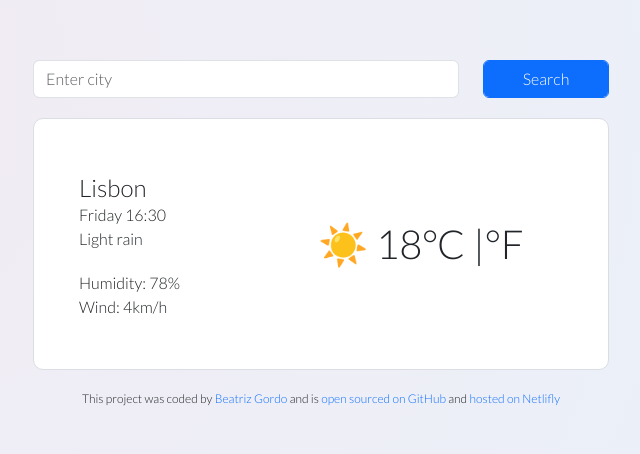
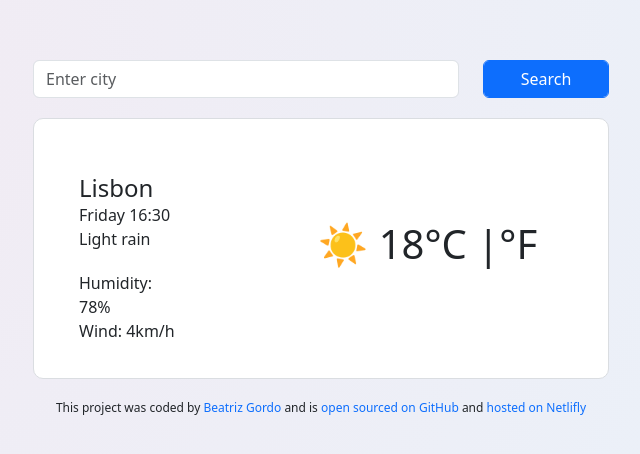
Before and after one commit to beatrizpmgordo/react-weather-app, a React (Create React App) app: page / in a window 1280 px wide. Shown: the top 454 px of the page, without its empty margins (319-959 px from the left). Built offline with nearby package versions, Linux system fonts and the light colour scheme.

Commit message:
Added Boostrap

```diff
--- a/package.json
+++ b/package.json
@@ -6,6 +6,7 @@
     "@testing-library/jest-dom": "^5.17.0",
     "@testing-library/react": "^13.4.0",
     "@testing-library/user-event": "^13.5.0",
+    "bootstrap": "^5.3.3",
     "react": "^18.3.1",
     "react-dom": "^18.3.1",
     "react-scripts": "5.0.1",
--- a/public/index.html
+++ b/public/index.html
@@ -9,12 +9,6 @@
     <meta
       name="description"
       content="Weather Application"
-    />
-    <link
-      href="https://cdn.jsdelivr.net/npm/bootstrap@5.3.2/dist/css/bootstrap.min.css"
-      rel="stylesheet"
-      integrity="sha384-T3c6CoIi6uLrA9TneNEoa7RxnatzjcDSCmG1MXxSR1GAsXEV/Dwwykc2MPK8M2HN"
-      crossorigin="anonymous"
     />
     <link
       rel="preconnect"
@@ -41,8 +35,6 @@
   </head>
   <body>
     <noscript>You need to enable JavaScript to run this app.</noscript>
-    <div class="container">
-      <div id="root"></div>
-    </div>
+    <div id="root"></div>
   </body>
 </html>
--- a/public/style.css
+++ b/public/style.css
@@ -7,8 +7,3 @@
     rgb(234, 241, 249) 90.1%
   );
 }
-
-.container {
-  margin: 60px auto;
-  max-width: 600px;
-}
--- a/src/App.css
+++ b/src/App.css
@@ -1,3 +1,8 @@
+.container {
+  margin: 60px auto;
+  max-width: 600px;
+}
+
 .weather-app {
   border: 1px solid #dadde1;
   padding: 15px;
--- a/src/App.js
+++ b/src/App.js
@@ -9,6 +9,7 @@
 function App() {
   return (
     <div className="App">
+      <div className="container">
         <Search />
         <div className="weather-app">
           <div className="row">
@@ -23,6 +24,7 @@
         </div>
         <Footer />
       </div>
+    </div>
   );
 }
 
--- a/src/index.js
+++ b/src/index.js
@@ -1,5 +1,6 @@
 import React from "react";
 import ReactDOM from "react-dom/client";
+import "bootstrap/dist/css/bootstrap.css";
 import App from "./App";
 import reportWebVitals from "./reportWebVitals";
 
```
Also changed, not shown: 1 other file (tests, documents, lock files or other folders). Lines whose indentation alone changed are shown as unchanged.
